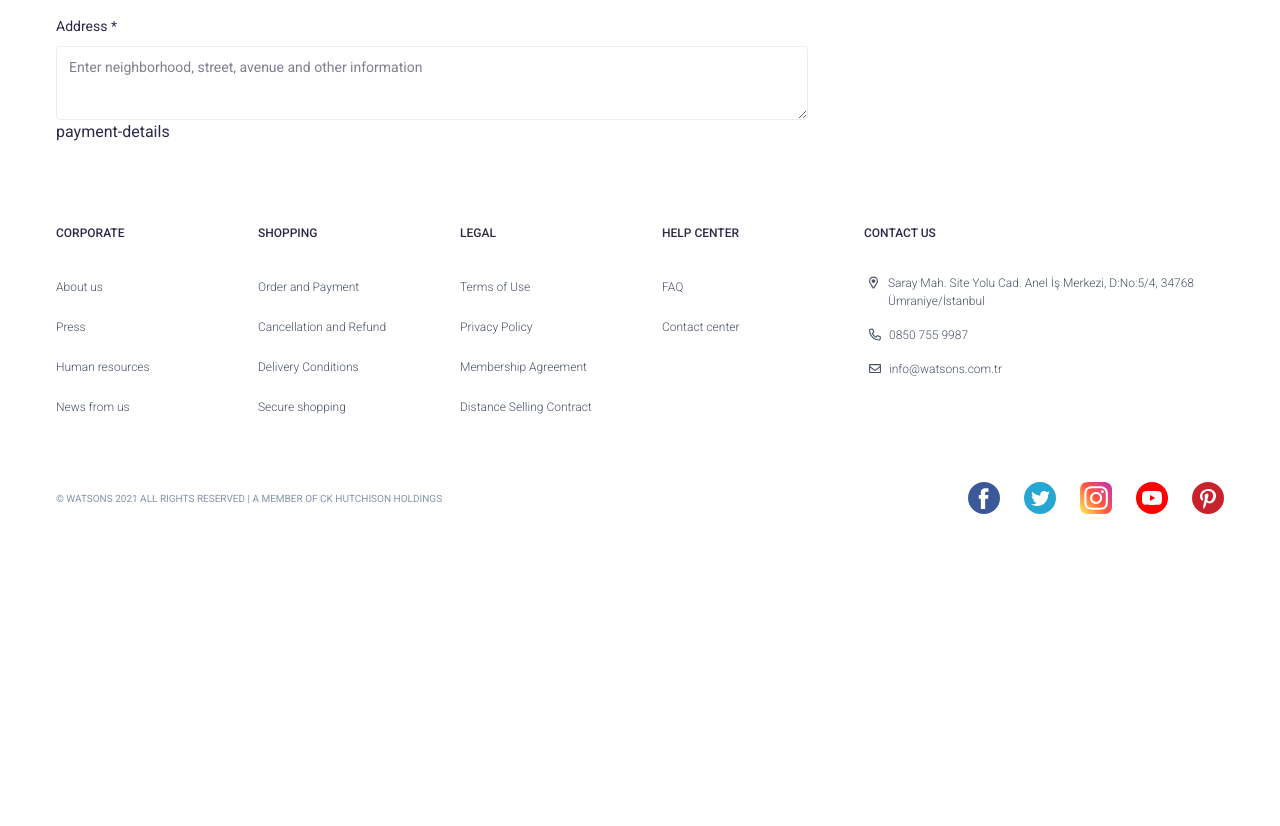
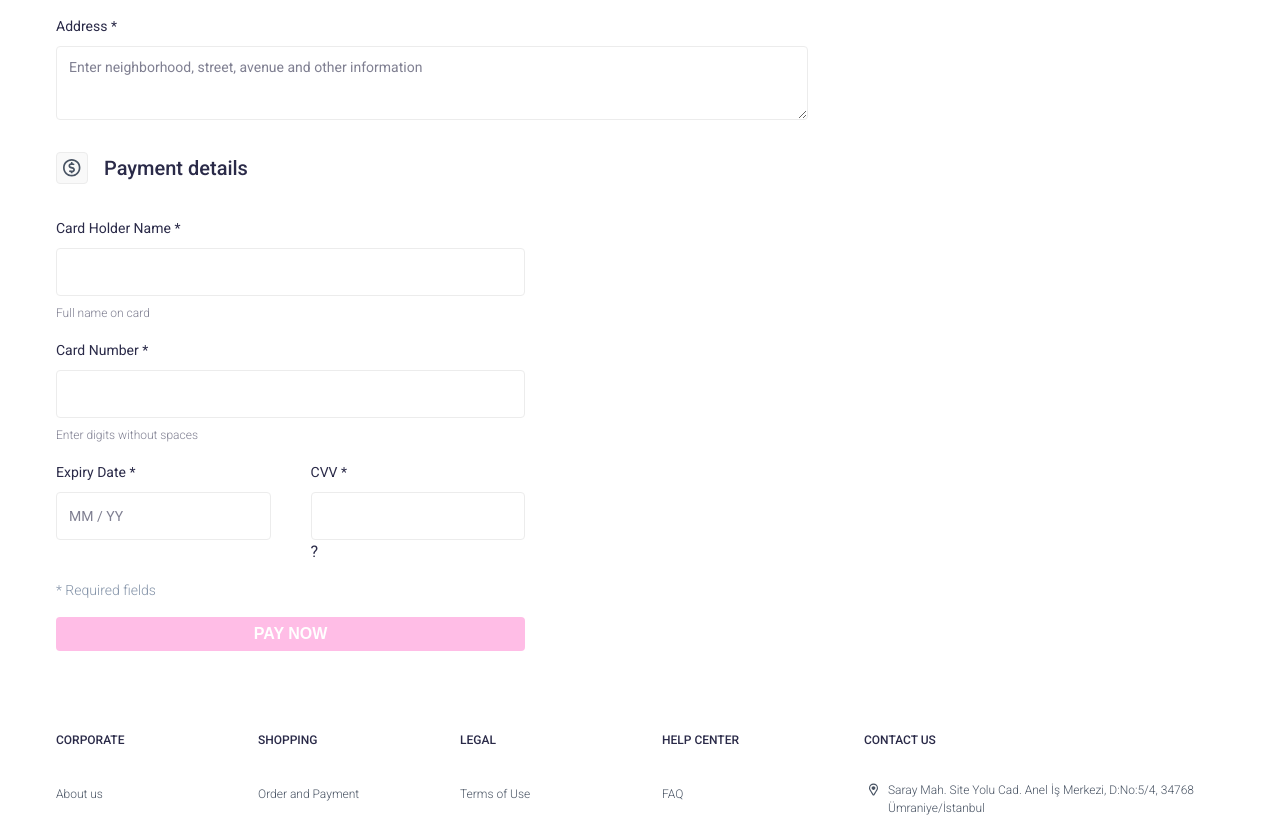
Before and after one commit to yasinakbulut25/taas-ecommerce, a Nuxt app: page /checkout in a window 1280 px wide. Shown: the part 660-1486 px from the top of the page. Before the commit the page ends 1222 px from the top, so only its background shows below. Built offline with nearby package versions, Linux system fonts and the light colour scheme.

Commit message:
feat: payment details form

```diff
--- a/app/assets/css/form.css
+++ b/app/assets/css/form.css
@@ -40,7 +40,7 @@
   gap: 0.5rem;
 }
 
-.form-group.full {
+.full-grid {
   grid-column: span 2;
 }
 
@@ -79,7 +79,49 @@ select:disabled {
 
 textarea {
   height: auto;
-  column-span: 2;
+}
+
+.hint {
+  font-size: 12px;
+  font-weight: 300;
+  color: #2a2a4899;
+}
+
+.required-note {
+  font-size: 14px;
+  font-weight: 300;
+  color: var(--text-light);
+}
+
+.form-footer {
+  width: 100%;
+  display: flex;
+  flex-direction: column;
+  gap: 1rem;
+}
+
+.submit-btn {
+  width: 100%;
+  background-color: var(--color-secondary);
+  color: #fff;
+  padding: 0.5rem 1rem;
+  border: none;
+  border-radius: 0.25rem;
+  font-size: 1rem;
+  font-weight: 700;
+  cursor: pointer;
+  text-transform: uppercase;
+  outline: none;
+  transition: background-color 0.3s;
+}
+
+.submit-btn:disabled {
+  opacity: 0.3;
+  cursor: not-allowed;
+}
+
+.submit-btn:hover {
+  background-color: var(--color-secondary-dark);
 }
 
 @media screen and (max-width: 560px) {
--- /dev/null
+++ b/app/components/PaymentDetails.vue
@@ -0,0 +1,56 @@
+<template>
+  <div class="form-section">
+    <div class="section-header">
+      <span class="icon-wrapper"><PaymentIcon class="section-icon" /></span>
+      <h4 class="section-title">Payment details</h4>
+    </div>
+
+    <div class="payment-container">
+      <form class="form-grid">
+        <div class="form-group full-grid">
+          <label for="name">Card Holder Name *</label>
+          <input id="name" placeholder="" />
+          <span class="hint">Full name on card</span>
+        </div>
+
+        <div class="form-group full-grid">
+          <label for="cardNumber">Card Number *</label>
+          <input id="cardNumber" placeholder="" />
+          <span class="hint">Enter digits without spaces</span>
+        </div>
+
+        <div class="form-group">
+          <label for="expiryDate">Expiry Date *</label>
+          <input id="expiryDate" placeholder="MM / YY" />
+        </div>
+
+        <div class="form-group">
+          <label for="cvv">CVV *</label>
+          <div class="cvv-input">
+            <input id="cvv" type="text" />
+            <span class="info-icon">?</span>
+          </div>
+        </div>
+
+        <div class="form-footer full-grid">
+          <p class="required-note">* Required fields</p>
+          <button class="submit-btn" disabled type="submit">PAY NOW</button>
+        </div>
+      </form>
+
+      <div class="card-preview"></div>
+    </div>
+  </div>
+</template>
+
+<script setup>
+import PaymentIcon from "~/assets/icons/PaymentIcon.svg";
+</script>
+
+<style scoped>
+.payment-container {
+  display: flex;
+  align-items: flex-start;
+  gap: 40px;
+}
+</style>
--- a/app/components/ShippingDetails.vue
+++ b/app/components/ShippingDetails.vue
@@ -1,4 +1,5 @@
 <template>
+  <div class="form-section">
     <div class="section-header">
       <span class="icon-wrapper"><ShippingIcon class="section-icon" /></span>
       <h4 class="section-title">Shipping details</h4>
@@ -9,6 +10,7 @@
         <label for="name">First Name *</label>
         <input id="name" placeholder="" />
       </div>
+
       <div class="form-group">
         <label for="lastName">Last Name *</label>
         <input id="lastName" placeholder="" />
@@ -21,9 +23,7 @@
 
       <div class="form-group">
         <label for="phoneNumber">Phone Number *</label>
-      <div class="phone-input">
         <input id="phoneNumber" placeholder="+90 (5 _ _) _ _ _  _ _  _ _" />
-      </div>
       </div>
 
       <div class="form-group">
@@ -41,7 +41,7 @@
         </select>
       </div>
 
-    <div class="form-group full">
+      <div class="form-group full-grid">
         <label for="address">Address *</label>
         <textarea
           id="address"
@@ -50,6 +50,7 @@
         ></textarea>
       </div>
     </form>
+  </div>
 </template>
 
 <script setup>
--- a/app/pages/checkout.vue
+++ b/app/pages/checkout.vue
@@ -4,7 +4,7 @@
     <div class="container checkout-container">
       <div class="left-col">
         <ShippingDetails />
-        <div class="payment-details">payment-details</div>
+        <PaymentDetails />
       </div>
       <div class="right-col">
         <div class="order-summary">order-summary</div>
@@ -24,6 +24,13 @@
   gap: 40px;
 }
 
+.left-col {
+  width: 100%;
+  display: flex;
+  flex-direction: column;
+  gap: 2rem;
+}
+
 @media (max-width: 992px) {
   .checkout-container {
     grid-template-columns: 1fr;
```
Also changed, not shown: app/assets/icons/PaymentIcon.svg (added). Lines whose indentation alone changed are shown as unchanged.
